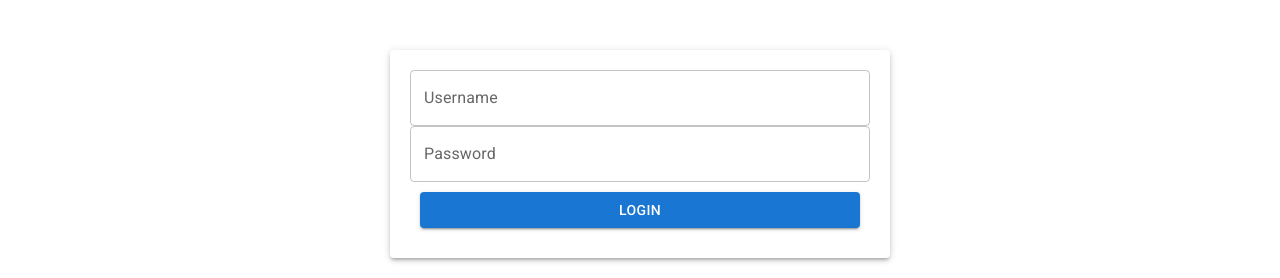
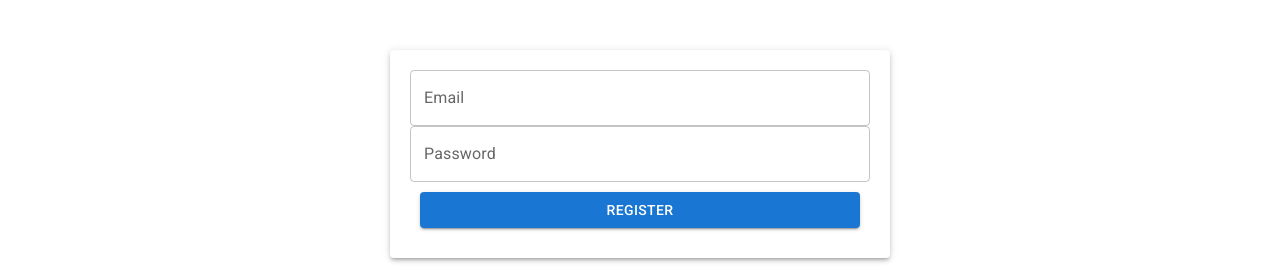
Before and after one commit to mansoor6328/mansoor6328, a React app: page /login in a window 1280 px wide. Shown: the part 278-556 px from the top of the page. Built offline with nearby package versions, Linux system fonts and the light colour scheme.

Commit message:
completed login api

```diff
--- /dev/null
+++ b/db.json
@@ -0,0 +1,12 @@
+{
+  "users": [
+    {
+      "email": "olivier@mail.com",
+      "password": "$2a$10$ULiPFSr3jFsnIcoytdfi0.62TsaAsDxK.hkVuvvMeQqV3QirytpI2",
+      "firstname": "Olivier",
+      "lastname": "Monge",
+      "age": 32,
+      "id": 1
+    }
+  ]
+}
--- a/package.json
+++ b/package.json
@@ -26,6 +26,7 @@
   "devDependencies": {
     "@babel/core": "^7.15.8",
     "@babel/eslint-parser": "^7.15.8",
+    "@babel/plugin-transform-runtime": "^7.16.0",
     "@babel/preset-env": "^7.15.8",
     "@babel/preset-react": "^7.14.5",
     "babel-loader": "^8.2.2",
@@ -37,6 +38,8 @@
     "eslint-plugin-react": "^7.26.1",
     "eslint-plugin-react-hooks": "^4.2.0",
     "html-webpack-plugin": "^5.3.2",
+    "json-server": "^0.17.0",
+    "json-server-auth": "^2.1.0",
     "prettier": "2.4.1",
     "webpack": "^5.58.1",
     "webpack-cli": "^4.9.0",
--- a/src/Pages/Login/index.js
+++ b/src/Pages/Login/index.js
@@ -8,14 +8,43 @@ import { Paper } from '@mui/material';
 import { loginInitialValues, loginFields } from './loginFields';
 import Form from '../../components/Form';
 
+const wait = (time) =>
+  new Promise((resolve) => {
+    setTimeout(resolve, time);
+  });
+
 const useStyles = makeStyles({
   root: {
     margin: 10,
   },
 });
 
-const Login = () => {
+const Login = ({ history }) => {
   const classes = useStyles();
+
+  const onLogin = async (values, actions) => {
+    console.warn(actions);
+    try {
+      const res = await fetch('http://localhost:3000/login', {
+        method: 'POST',
+        body: JSON.stringify(values),
+        headers: {
+          'Content-Type': 'application/json',
+          Accept: 'application/json',
+        },
+      });
+
+      await wait(3000);
+      const data = await res.json();
+      if (!res.ok) throw new Error(data);
+
+      actions.resetForm();
+      history.replace('/');
+    } catch (error) {
+      actions.setErrors({ serverError: error.message });
+    }
+  };
+
   return (
     <div className="login-container">
       <Paper
@@ -28,10 +57,9 @@ const Login = () => {
       >
         <Form
           initialValues={loginInitialValues}
-          onSubmit={(value) => {
-            console.log(value);
-          }}
+          onSubmit={onLogin}
           fields={loginFields}
+          btnText="Register"
         />
       </Paper>
     </div>
--- a/src/Pages/Login/loginFields.js
+++ b/src/Pages/Login/loginFields.js
@@ -2,12 +2,13 @@ import Input from '../../components/Input';
 
 export const loginFields = [
   {
-    name: 'username',
+    name: 'email',
     component: Input,
-    label: 'Username',
+    label: 'Email',
+    type: 'email',
     validate: (value) => {
       if (!value) {
-        return 'Username is required.';
+        return 'Email is required.';
       }
       return '';
     },
@@ -27,6 +28,6 @@ export const loginFields = [
 ];
 
 export const loginInitialValues = {
-  username: '',
+  email: '',
   password: '',
 };
--- a/src/components/Form/index.js
+++ b/src/components/Form/index.js
@@ -2,7 +2,7 @@ import { Button } from '@mui/material';
 import { Field, Formik } from 'formik';
 import React from 'react';
 
-const Form = ({ fields, ...rest }) => (
+const Form = ({ fields, btnText, ...rest }) => (
   <Formik
     {...rest}
     // initialValues={loginInitialValues}
@@ -10,8 +10,9 @@ const Form = ({ fields, ...rest }) => (
     //   console.log(value);
     // }}
   >
-    {({ handleSubmit }) => (
+    {({ handleSubmit, errors, isSubmitting }) => (
       <form onSubmit={handleSubmit}>
+        {!!errors.serverError && <h1>{errors.serverError}</h1>}
         {fields.map((x) => (
           <Field key={x.name} {...x} />
         ))}
@@ -20,8 +21,13 @@ const Form = ({ fields, ...rest }) => (
             padding: 10,
           }}
         >
-          <Button type="submit" variant="contained" fullWidth>
-            Login
+          <Button
+            disabled={isSubmitting}
+            type="submit"
+            variant="contained"
+            fullWidth
+          >
+            {btnText}
           </Button>
         </div>
       </form>
```
Also changed, not shown: .babelrc, 1 other file (tests, documents, lock files or other folders).
